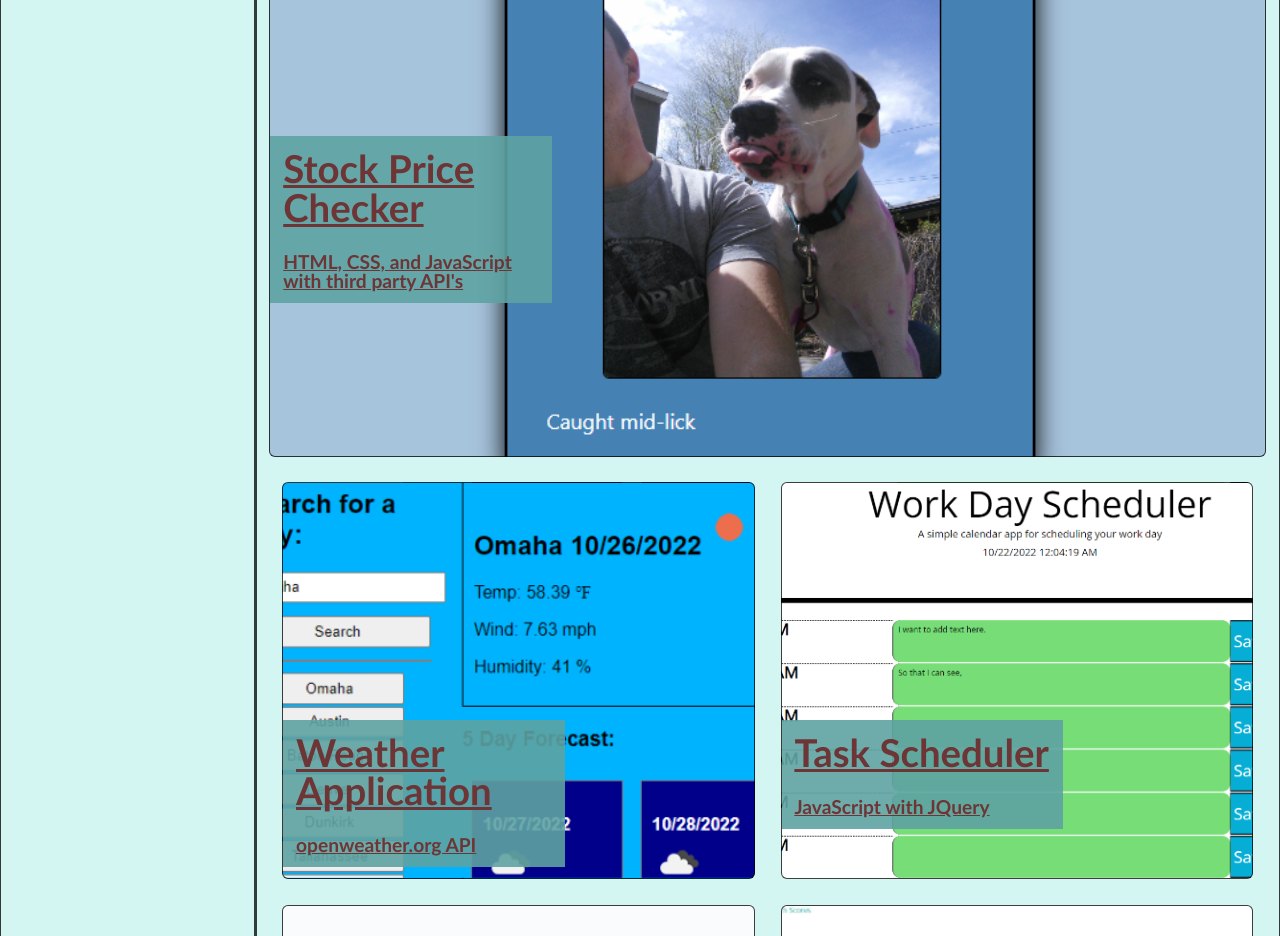
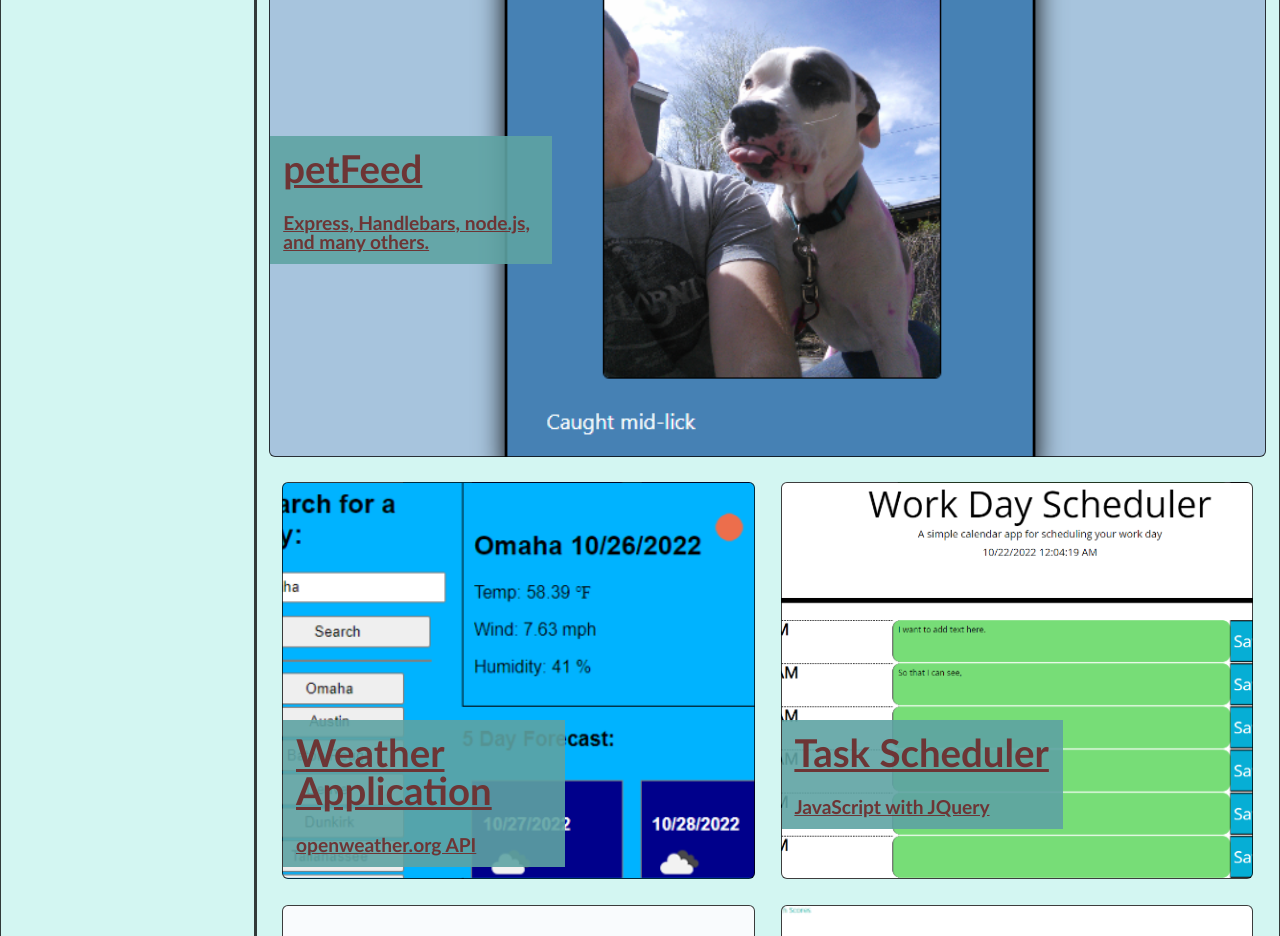
Before and after one commit to eljayman/02-challenge-professional-portfolio, a plain HTML site: page index.html in a window 1280 px wide. Shown: the part 1940-2876 px from the top of the page. Drawn offline with Linux system fonts and the light colour scheme.

Commit message:
updated link text

```diff
--- a/index.html
+++ b/index.html
@@ -55,9 +55,9 @@
             <a class="work-row-1-column-1" href="http://www.petfeed.org/">
               <!-- this container shall span the entire column -->
 
-              <h4 class="desc">Stock Price Checker</h4>
+              <h4 class="desc">petFeed</h4>
               <h6 class="desc">
-                HTML, CSS, and JavaScript with third party API's
+                Express, Handlebars, node.js, and many others.
               </h6>
             </a>
           </div>
```
